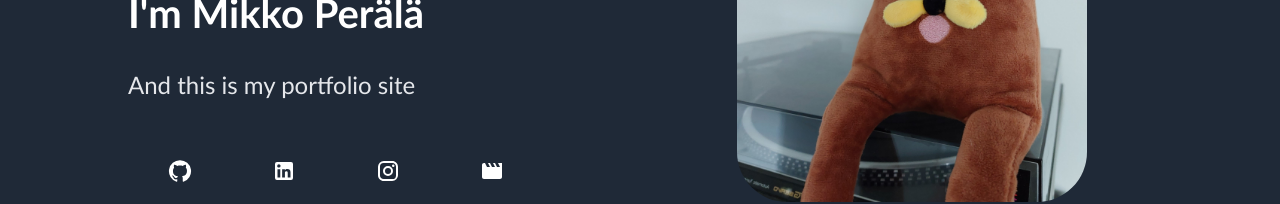
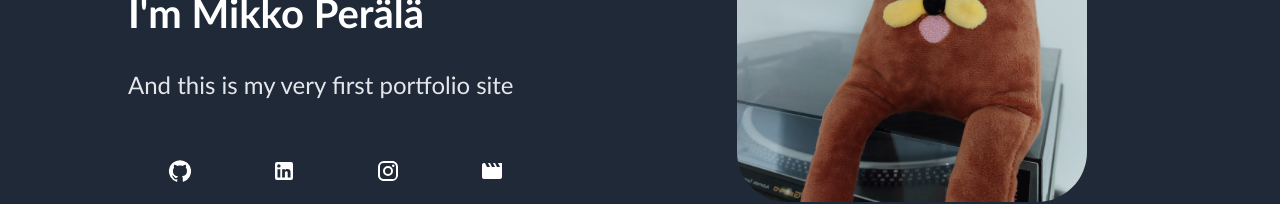
Before and after one commit to peralammikko/react-portfolio, a React (Create React App) app: page / in a window 1280 px wide. Shown: the part 259-463 px from the top of the page. Built offline with nearby package versions, Linux system fonts and the light colour scheme.

Commit message:
Update Homepage.js

```diff
--- a/src/components/Homepage.js
+++ b/src/components/Homepage.js
@@ -19,7 +19,7 @@ function Home () {
                 <Grid item className="homePara" md={5}>
                 <h2 className="titletext">Hello visitor</h2>
                 <h2 className="nametext">I'm Mikko Perälä</h2>
-                <a className="welcometext">And this is my portfolio site</a>
+                <a className="welcometext">And this is my very first portfolio site</a>
                 <div className="socialbuttons">
                     <IconButton
                         className="socialmediabutton"
```
